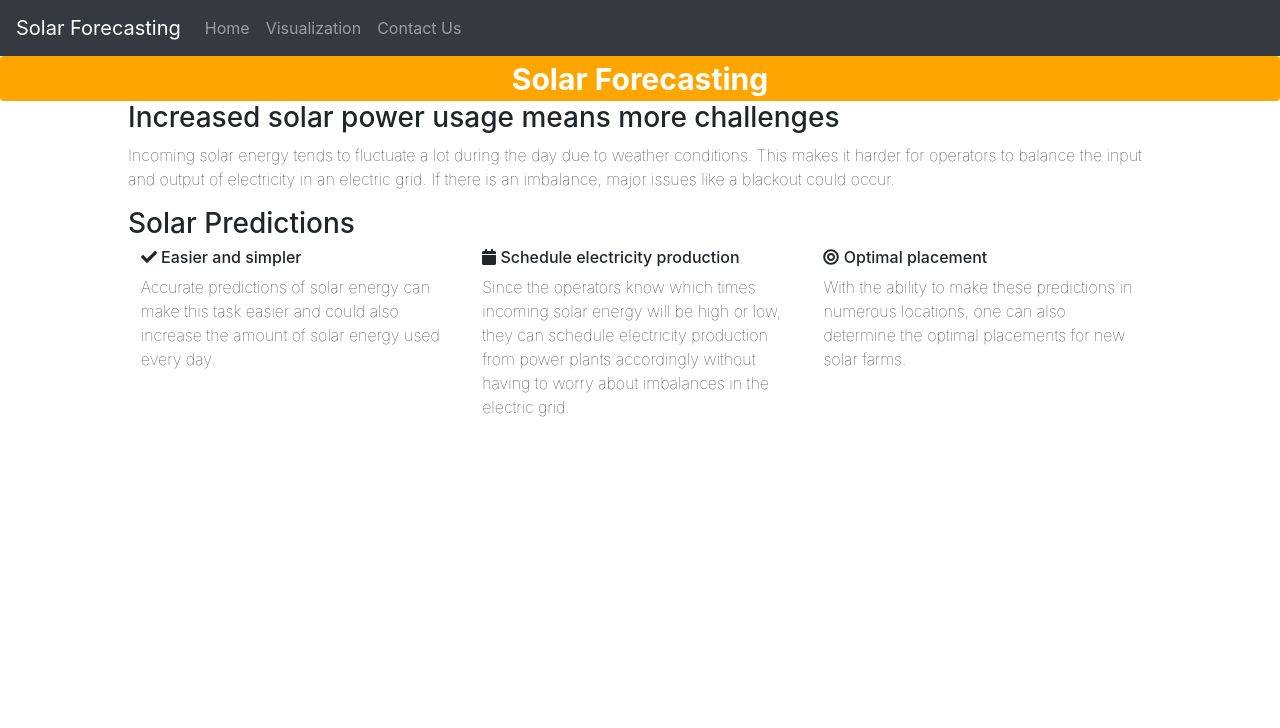
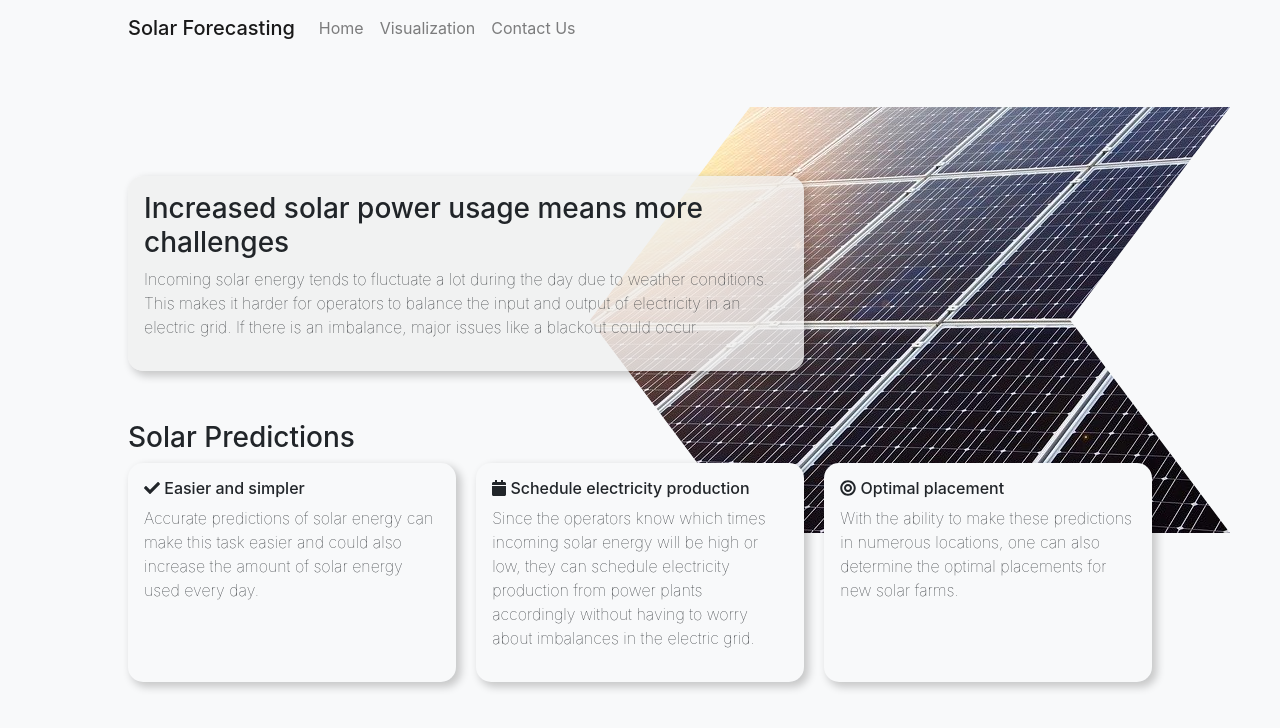
Before and after one commit to gt-big-data/solar-forecasting, a React (Create React App) app in the folder data-viz/solar-forecasting/: page / in a window 1280 px wide. Shown: the top 728 px of the page. Built offline with nearby package versions, Linux system fonts and the light colour scheme.

Commit message:
Improved home page styling

```diff
--- a/data-viz/solar-forecasting/src/App.css
+++ b/data-viz/solar-forecasting/src/App.css
@@ -1,37 +1,11 @@
-.App {
+html {
+  background-color: var(--off-white);
 }
 
-.App-logo {
-  height: 40vmin;
-  pointer-events: none;
+.App {
+  background-color: var(--off-white);
 }
 
-@media (prefers-reduced-motion: no-preference) {
-  .App-logo {
-    animation: App-logo-spin infinite 20s linear;
-  }
+.page-content {
+  margin: 0 10vw;
 }
-
-.App-header {
-  background-color: #282c34;
-  min-height: 100vh;
-  display: flex;
-  flex-direction: column;
-  align-items: center;
-  justify-content: center;
-  font-size: calc(10px + 2vmin);
-  color: white;
-}
-
-.App-link {
-  color: #61dafb;
-}
-
-@keyframes App-logo-spin {
-  from {
-    transform: rotate(0deg);
-  }
-  to {
-    transform: rotate(360deg);
-  }
-}
--- a/data-viz/solar-forecasting/src/App.js
+++ b/data-viz/solar-forecasting/src/App.js
@@ -13,10 +13,12 @@ function App() {
       <div className="App">
         <Navbar />
         <bf/>
-        <Route path="/" exact component={SolarTitle} />
-        <Route path="/solarmap" component={SolarMap}/>
-        <Route path="/solargraph" component={SolarGraph}/>
-        <Route path="/contact" component={Contact}/>
+        <div className="page-content">
+          <Route path="/" exact component={SolarTitle} />
+          <Route path="/solarmap" component={SolarMap}/>
+          <Route path="/solargraph" component={SolarGraph}/>
+          <Route path="/contact" component={Contact}/>
+        </div>
       </div>
     </Router>
 
--- a/data-viz/solar-forecasting/src/components/NavigationBar.jsx
+++ b/data-viz/solar-forecasting/src/components/NavigationBar.jsx
@@ -5,8 +5,8 @@ export default class Navbar extends Component {
 
   render() {
     return (
-      <nav className="navbar navbar-dark bg-dark navbar-expand-lg">
-        <Link to="/" className="navbar-brand">Solar Forecasting</Link>
+      <nav className="navbar navbar-light bg-light navbar-expand-lg" style={{padding: '.5rem 10vw'}}>
+        <Link to="/" className="navbar-brand mb-0 h1">Solar Forecasting</Link>
         <div className="collpase navbar-collapse">
           <ul className="navbar-nav mr-auto">
             <li className="navbar-item">
--- a/data-viz/solar-forecasting/src/components/SolarGraph.jsx
+++ b/data-viz/solar-forecasting/src/components/SolarGraph.jsx
@@ -405,19 +405,7 @@ class SolarGraph extends Component {
   render() {
     return (
       <div>
-        <title
-          style={
-            {
-              fontSize: 30,
-              fontWeight: 'bold',
-              textAlign: 'center',
-              width: "100%",
-              backgroundColor: "orange",
-            }
-          }
-          className="badge badge-primary">
-          Solar Graph and Map
-				</title>
+        <h2 style={{textAlign: 'center'}}>Solar Graph and Map</h2>
         <svg id="solar-graph"></svg>
         <div id="button-group"></div>
         <svg id="heat-map"></svg>
--- a/data-viz/solar-forecasting/src/components/SolarMap.jsx
+++ b/data-viz/solar-forecasting/src/components/SolarMap.jsx
@@ -11,7 +11,6 @@ class SolarMap extends Component {
 							fontWeight : 'bold',
 							textAlign: 'center',
 							width: "100%",
-							backgroundColor: "orange",
 						}
 					}
 					className="badge badge-primary">
--- a/data-viz/solar-forecasting/src/components/SolarTitle.css
+++ b/data-viz/solar-forecasting/src/components/SolarTitle.css
@@ -1,6 +1,23 @@
+.content>img {
+  max-width: 60%;
+  position: absolute;
+  top: 40%;
+  right: 50px;
+  transform: translateY(-50%);
+  clip-path: polygon(100% 0%, 75% 50%, 100% 100%, 25% 100%, 0% 50%, 25% 0%);}
+
 .content {
-  margin: 0 10vw;
+  margin: 15vh 0 0 0;
   font-weight: 100;
+}
+
+.title-blurb {
+  margin-bottom: 50px;
+  max-width: 66%;
+  position: relative;
+  padding: 1rem;
+  border-radius: 15px;
+  background-color: rgba(240, 240, 240, .8);
 }
 
 .flex-container {
@@ -9,6 +26,18 @@
 }
 
 .home-card {
-  flex: 1;
-  padding: 0px 1vw;
+  flex-basis: 32%;
+  padding: 1rem;
+  background-color: var(--off-white);
 }
+
+.home-card, .title-blurb {
+  z-index: 2;
+  border-radius: 15px;
+}
+
+.home-card, .title-blurb, .content > img {
+  box-shadow: 4px 4px 8px 1px rgba(0, 0, 0, .2);
+  -webkit-box-shadow: 4px 4px 8px 1px rgba(0, 0, 0, .2);
+  -moz-box-shadow: 4px 4px 8px 1px rgba(0, 0, 0, .2);
+}
--- a/data-viz/solar-forecasting/src/components/SolarTitle.jsx
+++ b/data-viz/solar-forecasting/src/components/SolarTitle.jsx
@@ -1,6 +1,7 @@
 import React, { Component } from 'react';
 import { FontAwesomeIcon } from '@fortawesome/react-fontawesome'
 import { faCheck, faCalendar, faBullseye } from '@fortawesome/free-solid-svg-icons';
+import solarImage from '../images/solar.jpg'
 import './SolarTitle.css';
 
 const Card = ({icon, subheading, content,}) => (
@@ -12,27 +13,16 @@ const Card = ({icon, subheading, content,}) => (
 class SolarTitle extends Component {
 	render() {
 		return(
-			<div>
-				<title
-					style={
-						{
-							fontSize: 30,
-							fontWeight : 'bold',
-							textAlign: 'center',
-							width: "100%",
-							backgroundColor: "orange",
-						}
-					}
-					className="badge badge-primary">
-					Solar Forecasting
-				</title>
 			<div className="content">
+        <img src={solarImage} alt="solar panel"/>
+        <div className="title-blurb">
           <h3>Increased solar power usage means more challenges</h3>
           <p>
             Incoming solar energy tends to fluctuate a lot during the day due to weather conditions.
             This makes it harder for operators to balance the input and output of electricity in an electric grid.
             If there is an imbalance, major issues like a blackout could occur.
           </p>
+        </div>
         <h3>Solar Predictions</h3>
         <div className="flex-container">
           <Card
@@ -56,7 +46,6 @@ class SolarTitle extends Component {
           />
         </div>
       </div>
-			</div>
 		);
 	}
 }
--- a/data-viz/solar-forecasting/src/components/contact.jsx
+++ b/data-viz/solar-forecasting/src/components/contact.jsx
@@ -11,19 +11,7 @@ export default class Contact extends Component {
           <div className = "row">
             <div className="col-md-12">
               <div className="section-title">
-              <title
-                style={
-                  {
-                    fontSize: 30,
-                    fontWeight : 'bold',
-                    textAlign: 'center',
-                    width: "100%",
-                    backgroundColor: "orange",
-                  }
-                }
-                className="badge badge-primary">
-                Contact Us
-              </title>
+                <h2 style={{textAlign: 'center'}}>Contact Us</h2>
                 <h2 style =
                 {
                   {
--- a/data-viz/solar-forecasting/src/index.css
+++ b/data-viz/solar-forecasting/src/index.css
@@ -1,3 +1,6 @@
+:root {
+  --off-white: #f8f9fa;
+}
 body {
   margin: 0;
   font-family: -apple-system, BlinkMacSystemFont, 'Segoe UI', 'Roboto', 'Oxygen',
```
Lines whose indentation alone changed are shown as unchanged.
